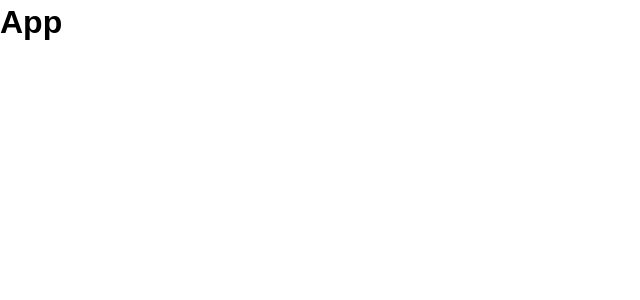
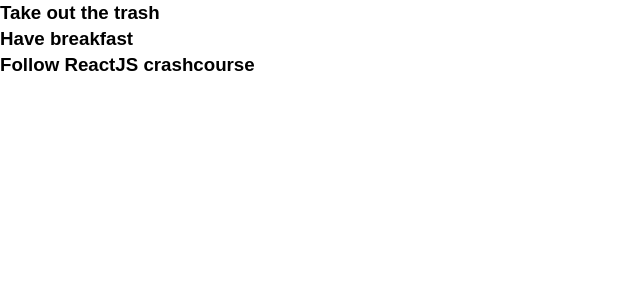
Before and after one commit to NikosMetaxakis/ReactJS-crash-course, a React (Create React App) app: page / in a window 1280 px wide. Shown: the top 300 px of the page, without its empty margins (0-640 px from the left). Built offline with nearby package versions, Linux system fonts and the light colour scheme.

Commit message:
creation and display of Todos component

```diff
--- a/src/App.js
+++ b/src/App.js
@@ -1,9 +1,34 @@
 import './App.css';
+import Todos from "./components/Todos"
+import ConsoleLog from "./components/ConsoleLog"
 
 function App() {
+
+  var state = {
+    todos: [
+      {
+        id: 1,
+        title: "Take out the trash",
+        completed: false
+      },
+      {
+        id: 2,
+        title: "Have breakfast",
+        completed: false
+      },
+      {
+        id: 3,
+        title: "Follow ReactJS crashcourse",
+        completed: false
+      }
+    ]
+  }
+
+
   return (
     <div className="App">
-      <h1>App</h1>
+      <Todos todos={state.todos} />
+
     </div>
   );
 }
--- /dev/null
+++ b/src/components/ConsoleLog.js
@@ -0,0 +1,6 @@
+const ConsoleLog = ({ children }) => {
+    console.log(children);
+    return false;
+  };
+
+  export default ConsoleLog;
--- /dev/null
+++ b/src/components/Todos.js
@@ -0,0 +1,13 @@
+function Todos(props) {
+    return props.todos.map((todo) => (
+        <h3>{ todo.title }</h3>
+    ))
+
+    /* (
+      <div>
+        <h1>Todos</h1>
+      </div>
+    ); */
+  }
+
+  export default Todos;
```
Also changed, not shown: 1 other file (tests, documents, lock files or other folders).
